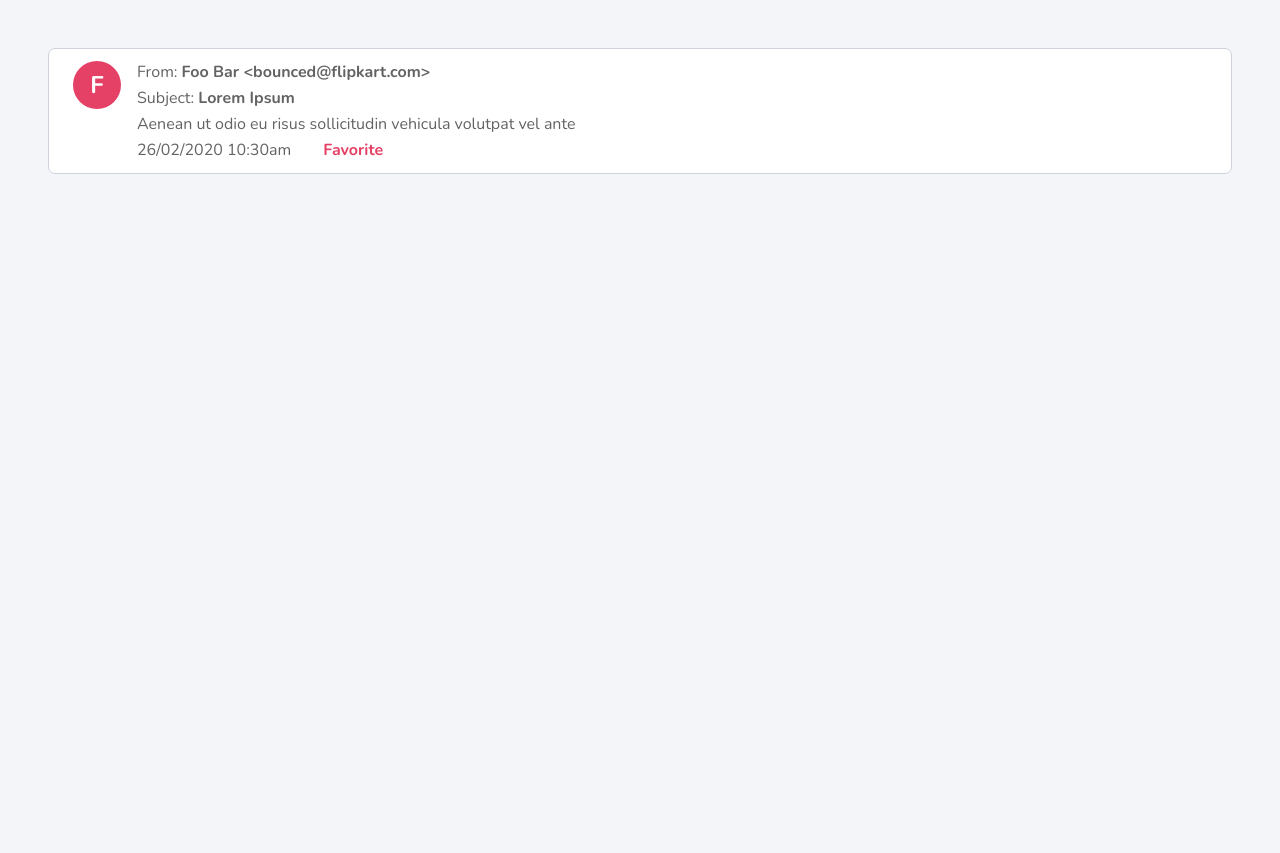
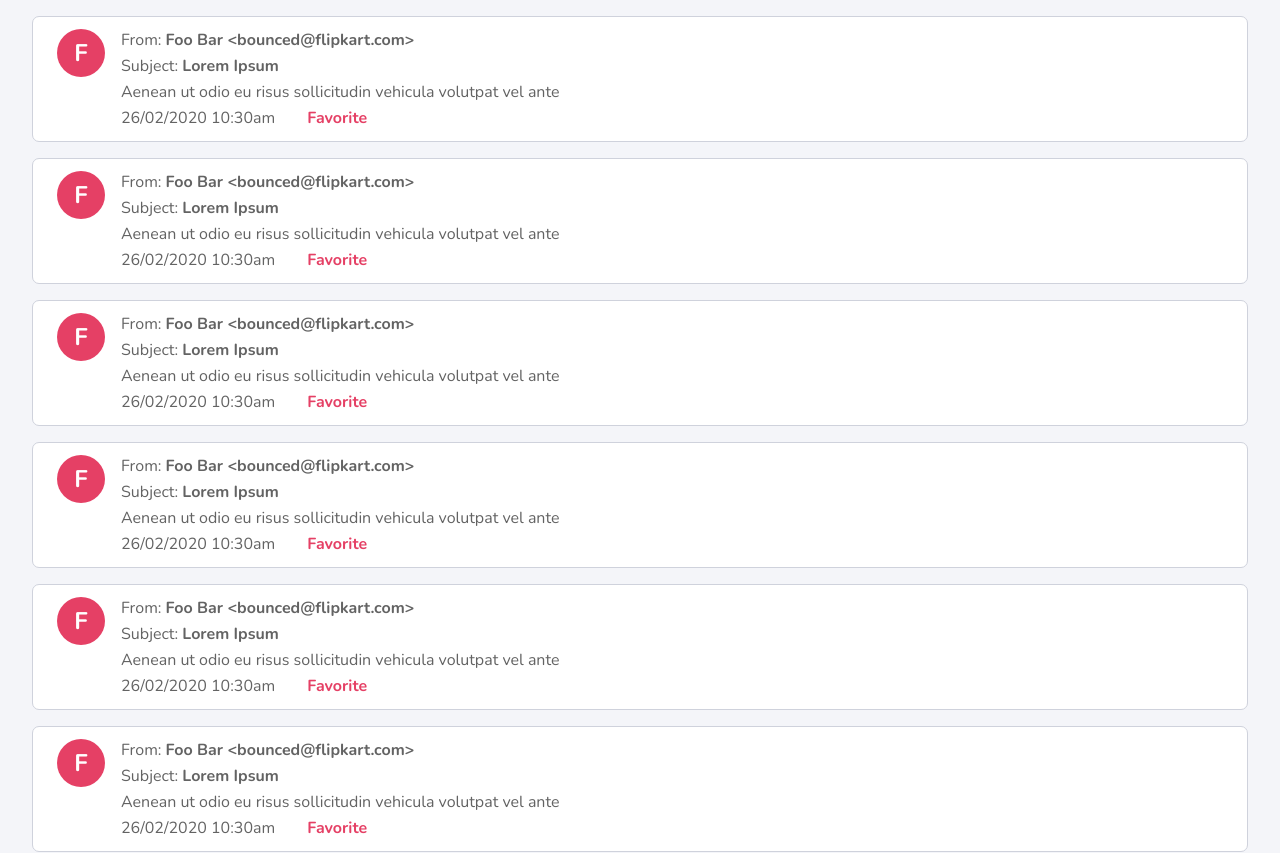
Before and after one commit to bmar268/702-WebMailClient, a React (Create React App) app: page / in a window 1280 px wide. Shown: the top 853 px of the page. Before the commit the page ends 800 px from the top, so only its background shows below. Built offline with nearby package versions, Linux system fonts and the light colour scheme.

Commit message:
email-card-list

```diff
--- a/src/App.js
+++ b/src/App.js
@@ -1,10 +1,11 @@
 import { EmailCard } from "./components/email-card";
+import { EmailCardList } from "./components";
 import "./styles/styles.css"
 
 function App() {
   return (
     <div className="App">
-      <EmailCard />
+      <EmailCardList />
     </div>
   );
 }
--- /dev/null
+++ b/src/components/email-card-list/index.jsx
@@ -0,0 +1,15 @@
+import { EmailCard } from "..";
+
+export const EmailCardList = () => {
+    return(
+        <div className="ec-list-wr">
+        {
+            Array(15).fill(0).map((item, id) => {
+                return(
+                  <EmailCard key={id} />
+                );
+            })
+        }
+        </div>
+    );
+}
--- a/src/components/email-card/email-card.css
+++ b/src/components/email-card/email-card.css
@@ -3,7 +3,7 @@
     padding: 0.75rem 1.5rem;
     border: 1px solid var(--border);
     border-radius: var(--br-sq);
-    margin: 3rem;
+    margin: 1rem 2rem;
     gap: 1rem;
 }
 
--- a/src/components/index.js
+++ b/src/components/index.js
@@ -1 +1,2 @@
 export { EmailCard } from "./email-card";
+export { EmailCardList } from "./email-card-list"
```
Also changed, not shown: src/components/email-card-list/email-card-list.css (added).
